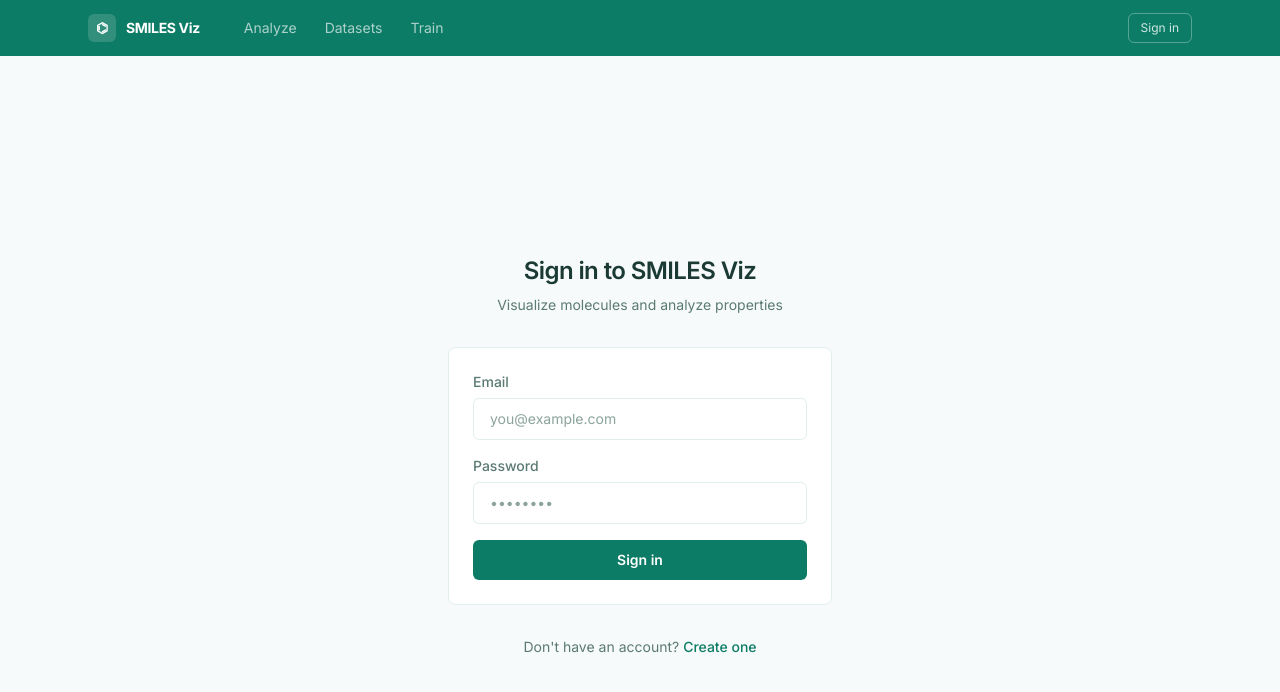
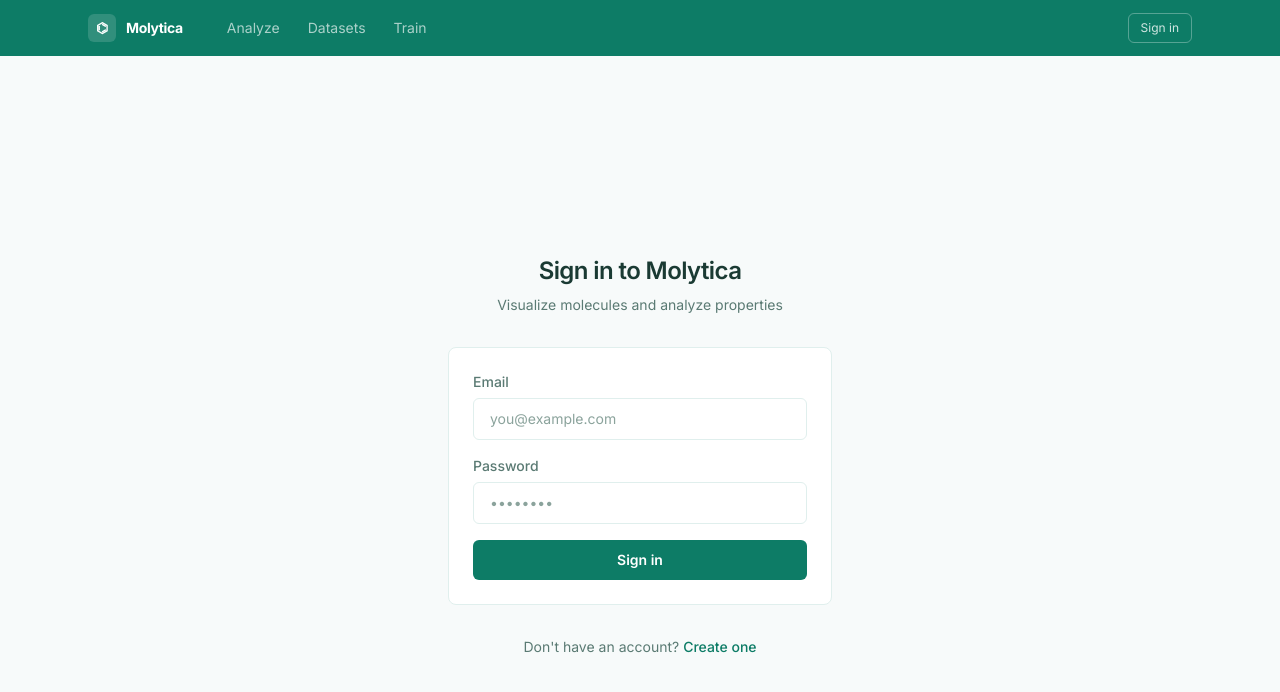
Before and after one commit to Levindu-Herath/SMILES-viz, a Next.js app in the folder frontend/: page /login in a window 1280 px wide. Shown: the top 692 px of the page. Built offline with nearby package versions, Linux system fonts and the light colour scheme; no server answers.

Commit message:
name changed to molytica

```diff
--- a/frontend/app/layout.tsx
+++ b/frontend/app/layout.tsx
@@ -7,7 +7,7 @@ import "./globals.css";
 const inter = Inter({ subsets: ["latin"] });
 
 export const metadata: Metadata = {
-  title: "SMILES Visualizer",
+  title: "Molytica",
   description: "Visualize chemical SMILES strings",
 };
 
--- a/frontend/app/login/page.tsx
+++ b/frontend/app/login/page.tsx
@@ -45,7 +45,7 @@ export default function LoginPage() {
         {/* Heading */}
         <div className="text-center">
           <h1 className="text-2xl font-semibold text-text-primary tracking-tight">
-            Sign in to SMILES Viz
+            Sign in to Molytica
           </h1>
           <p className="mt-2 text-sm text-text-secondary">
             Visualize molecules and analyze properties
--- a/frontend/app/register/page.tsx
+++ b/frontend/app/register/page.tsx
@@ -57,7 +57,7 @@ export default function RegisterPage() {
             Create your account
           </h1>
           <p className="mt-2 text-sm text-text-secondary">
-            Get started with SMILES Viz
+            Get started with Molytica
           </p>
         </div>
 
--- a/frontend/components/ui/Navbar.tsx
+++ b/frontend/components/ui/Navbar.tsx
@@ -24,7 +24,7 @@ export function Navbar() {
               ⌬
             </div>
             <span className="text-sm font-bold tracking-tight text-white">
-              SMILES Viz
+              Molytica
             </span>
           </Link>
 
```
